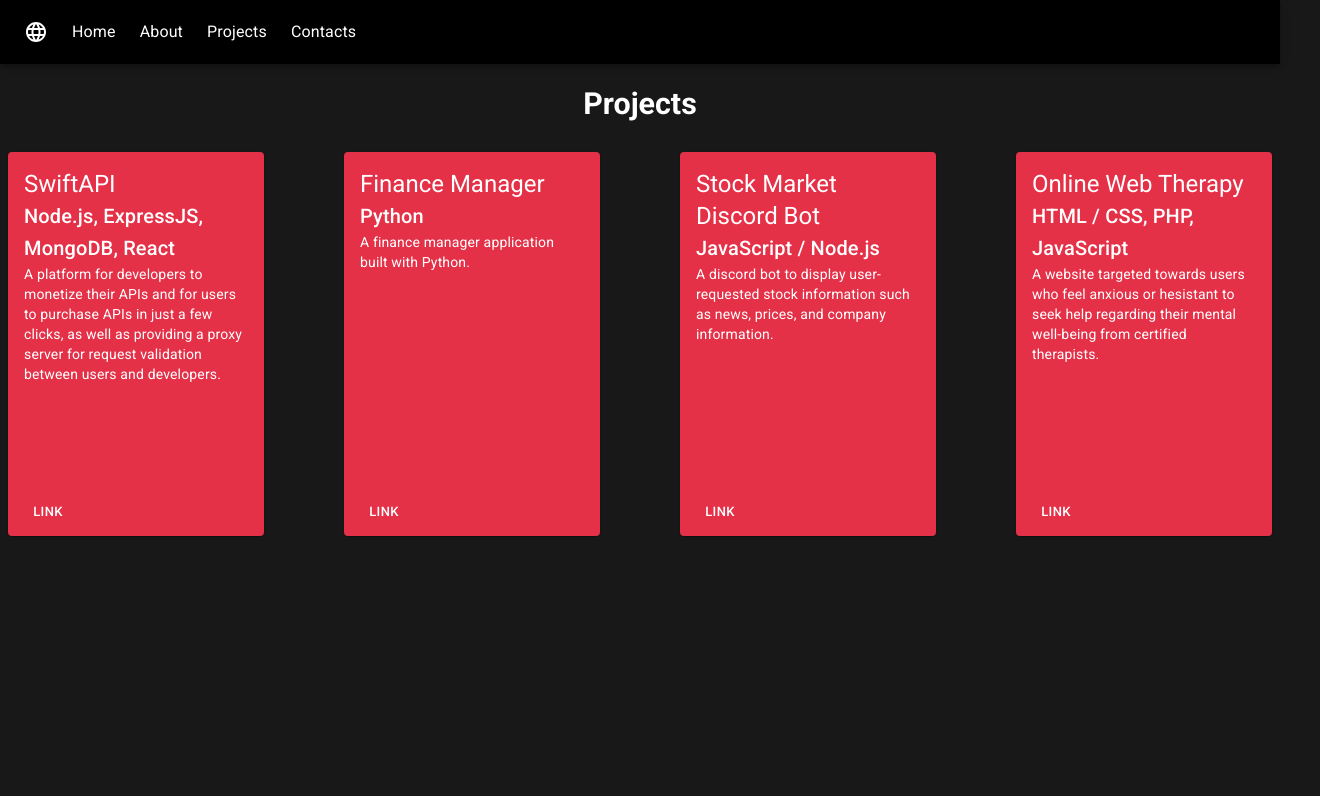
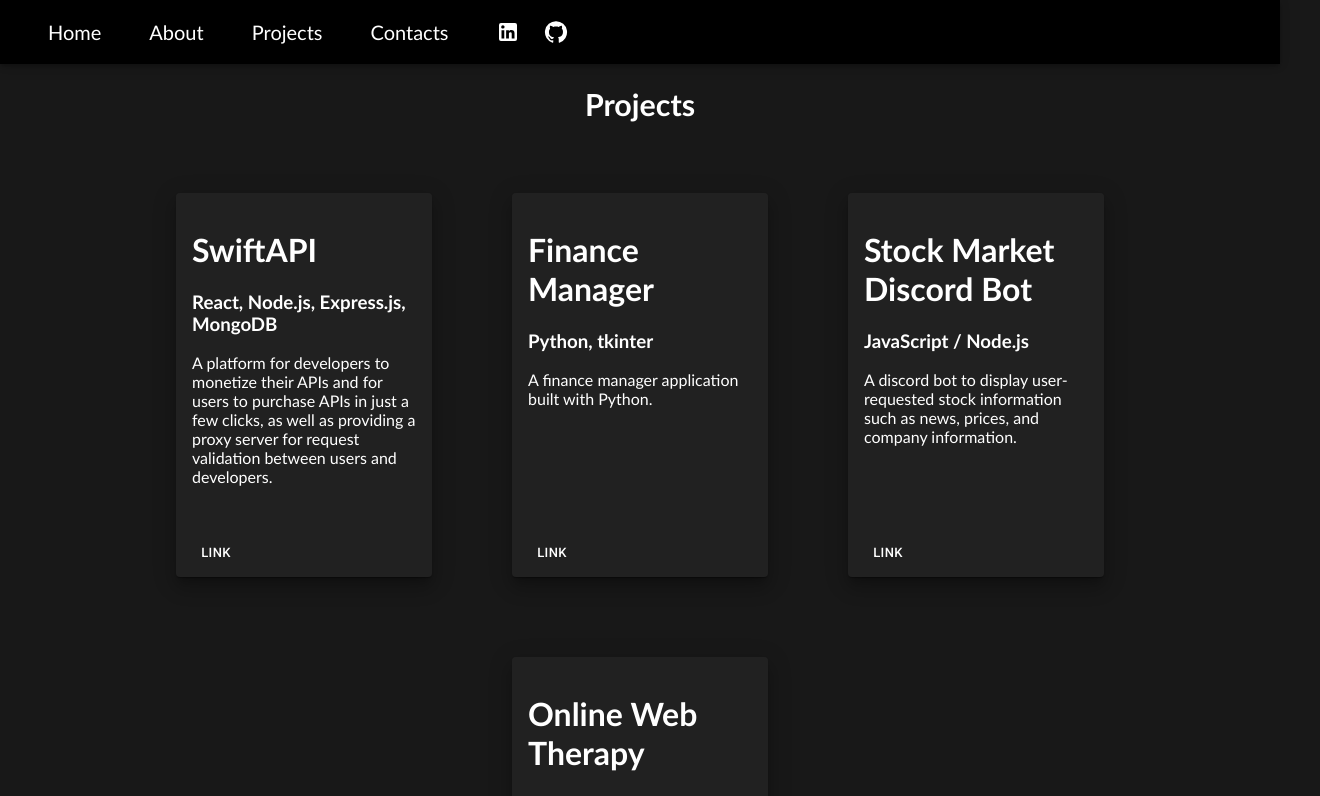
Before and after one commit to setoi1/React-Personal-Portfolio, a React (Create React App) app: page /projects in a window 1280 px wide. Shown: the top 796 px of the page, 1320 px wide, since content can reach past the window. Built offline with nearby package versions, Linux system fonts and the light colour scheme.

Commit message:
updated styling

```diff
--- a/package.json
+++ b/package.json
@@ -4,8 +4,12 @@
   "version": "0.1.0",
   "private": true,
   "dependencies": {
-    "@material-ui/core": "^4.11.3",
+    "@emotion/react": "^11.10.4",
+    "@emotion/styled": "^11.10.4",
+    "@material-ui/core": "^4.12.4",
     "@material-ui/icons": "^4.11.2",
+    "@mui/icons-material": "^5.10.3",
+    "@mui/material": "^5.10.3",
     "@testing-library/jest-dom": "^5.11.4",
     "@testing-library/react": "^11.1.0",
     "@testing-library/user-event": "^12.1.10",
--- a/src/App.css
+++ b/src/App.css
@@ -1,10 +1,14 @@
 body {
-  font-family: 'Roboto';
+  font-family: "Trebuchet MS", 'Futura';
   overflow-x: hidden;
   padding-top: 7vh;
   color: white;
   background-color: #181818;
 }
+
+/*-------------------------/*
+/* Page fade in styling */
+/*-------------------------*/
 
 @keyframes fadeInAnimation {
   0% {
@@ -15,29 +19,41 @@ body {
   }
 }
 
-video {
-  position: fixed;
-  right: 0;
-  bottom: 0;
-  min-width: 100%;
-  min-height: 100%;
-  z-index: -1;
-  opacity: .50;
-}
-
+/*-------------------------/*
+/* Navbar styling */
 /*-------------------------*/
 
 .navbar {
 
 }
   .navbar-nav {
+
     background-color: black;
+  }
+
+    .navbar-navlinks {
+      display: flex;
+    }
+
+      .navbar-icon {
+        padding-left: 48px;
+        padding-right: 24px;
+      }
+
+      .navbar-contacts {
+        display: flex;
+        padding-left: 24px;
+      }
+
+      .navbar-contacts-icons {
+        margin-right: 24px;
       }
 
       .navbar-navlink {
         display: flex;
         align-items: center;
         padding-left: 24px;
+        padding-right: 24px;
         font-size: 20px;
         color: white;
         transition: 250ms;
@@ -49,6 +65,10 @@ video {
         color: rgb(163, 161, 161);
       }
 
+
+
+/*-------------------------*/
+/* Page header styling */
 /*-------------------------*/
 
 .section-header-text {
@@ -63,6 +83,18 @@ video {
 }
 
 /*-------------------------*/
+/* Landing page styling */
+/*-------------------------*/
+
+video {
+  position: fixed;
+  right: 0;
+  bottom: 0;
+  min-width: 100%;
+  min-height: 100%;
+  z-index: -1;
+  opacity: .50;
+}
 
 .landing-page {
   display: flex;
@@ -92,6 +124,8 @@ video {
   }
 
 /*-------------------------*/
+/* About page styling */
+/*-------------------------*/
 
 .about-page {
   display: flex;
@@ -111,6 +145,8 @@ video {
     font-size: 25px;
   }
 
+/*-------------------------*/
+/* Projects page styling */
 /*-------------------------*/
 
 .projects-page {
@@ -156,6 +192,8 @@ video {
             }
 
 /*-------------------------*/
+/* Contacts page styling */
+/*-------------------------*/
 
 .contacts-page {
   display: flex;
@@ -198,6 +236,12 @@ video {
         text-decoration: none;
       }
 
+      .github-icon {
+        padding-right: 2px;
+      }
+
+/*-------------------------*/
+/* Contacts page styling */
 /*-------------------------*/
 
 .footer-section {
@@ -214,8 +258,42 @@ video {
   }
 
 /*-------------------------*/
+/* Media query styling  */
+/*-------------------------*/
 
 @media screen and (max-width: 480px) {
+
+  .navbar-nav {
+    display: flex;
+    justify-content: center;
+  }
+
+  .navbar-main-icon {
+    padding-left: 0;
+    padding-right: 0;
+  }
+
+  .navbar-navlink {
+    display: flex;
+    align-items: center;
+    padding-left: 6px;
+    padding-right: 6px;
+    font-size: 20px;
+    color: white;
+    transition: 250ms;
+    text-decoration: none;
+    cursor: pointer;
+  }
+
+  .navbar-contacts {
+    padding-left: 6px;
+  }
+
+    .navbar-contacts-icons {
+      margin-right: 6px;
+    }
+
+
 
   .landing-page {
     display: flex;
@@ -226,12 +304,14 @@ video {
       margin-top: 50%;
     }
 
+
+
   .about-page {
     display: flex;
     flex-direction: column;
     margin-left: 10%;
     margin-right: 10%;
-    margin-top: 25%;
+    margin-top: 10%;
   }
 
     .about-description {
@@ -294,4 +374,8 @@ video {
         text-decoration: none;
       }
 
+        .contacts-item-link-github {
+          margin-left: 25px;
         }
+
+}
--- a/src/components/About.js
+++ b/src/components/About.js
@@ -1,4 +1,5 @@
 import React from 'react';
+import { Button } from '@material-ui/core';
 
 const About = () => {
   return (
@@ -18,6 +19,10 @@ const About = () => {
           A few of my hobbies include gaming, traveling, and listening to music.
         </p>
       </div>
+      <h1>Click here to check out some of my projects.</h1>
+      <Button variant="contained" href="/projects">
+        HERE
+      </Button>
     </div>
   );
 }
--- a/src/components/Contacts.js
+++ b/src/components/Contacts.js
@@ -1,37 +1,38 @@
 import React from 'react';
-import MailIcon from '@material-ui/icons/Mail';
-import LinkedInIcon from '@material-ui/icons/LinkedIn';
-import GitHubIcon from '@material-ui/icons/GitHub';
+import EmailIcon from '@mui/icons-material/Email';
+import LinkedInIcon from '@mui/icons-material/LinkedIn';
+import GitHubIcon from '@mui/icons-material/GitHub';
 
 const Contacts = () => {
+
+
+
   return (
     <div className="contacts-page">
       <div className="section-header-text">
-        <h3>Contacts</h3>
+        <h3>Connect with me</h3>
       </div>
         <ul className="contacts-list">
           <li className="contacts-list-item">
             <a className="contacts-item-link" href="mailto:i.seto00@gmail.com" rel="noreferrer" target="_blank">
-              <MailIcon />
+              <EmailIcon />
             </a>
-            <a className='contacts-item-link'>
-              i.seto00@gmail.com
-            </a>
+            <h3 className='contacts-item-link'>i.seto00@gmail.com</h3>
           </li>
           <li className="contacts-list-item">
             <a className="contacts-item-link" href="https://www.linkedin.com/in/ianseto" rel="noreferrer" target="_blank">
               <LinkedInIcon />
             </a>
             <a className='contacts-item-link' href="https://www.linkedin.com/in/ianseto" rel="noreferrer" target="_blank">
-              linkedin.com/in/ianseto
+              <h3>linkedin.com/in/ianseto</h3>
             </a>
           </li>
           <li className="contacts-list-item">
             <a className="contacts-item-link" href="https://github.com/setoi1" rel="noreferrer" target="_blank">
-              <GitHubIcon />
+              <GitHubIcon className="github-icon"/>
             </a>
             <a className='contacts-item-link' href="https://github.com/setoi1" rel="noreferrer" target="_blank">
-              github.com/setoi1
+              <h3>github.com/setoi1</h3>
             </a>
           </li>
         </ul>
--- a/src/components/Navbar.js
+++ b/src/components/Navbar.js
@@ -1,26 +1,43 @@
 import React from 'react';
 import { Link } from 'react-router-dom';
-import { AppBar, Toolbar, Typography  } from '@material-ui/core';
-import LanguageIcon from '@material-ui/icons/Language';
+import { AppBar, Toolbar, Typography } from '@material-ui/core';
+import LanguageIcon from '@mui/icons-material/Language';
+import GitHubIcon from '@mui/icons-material/GitHub';
+import LinkedInIcon from '@mui/icons-material/LinkedIn';
 
 const Navbar = () => {
+
+  let mobile = false;
+
+  if (window.innerWidth < 480) {
+    mobile = true;
+  }
 
   return (
     <AppBar className="navbar" color="primary">
       <Toolbar className="navbar-nav">
-        <LanguageIcon className="navbar-icon" />
+        <nav className="navbar-navlinks">
           <Link className="navbar-navlink" to="/">
-          <Typography>Home</Typography>
+            Home
           </Link>
           <Link className="navbar-navlink" to="/about">
-          <Typography>About</Typography>
+            About
           </Link>
           <Link className="navbar-navlink" to="/projects">
-          <Typography>Projects</Typography>
+            Projects
           </Link>
           <Link className="navbar-navlink" to="/contacts">
-          <Typography>Contacts</Typography>
+            Contacts
           </Link>
+          <div className="navbar-contacts">
+            <a className="contacts-item-link" href="linkedin.com/in/ianseto/" rel="noreferrer" target="_blank">
+              <LinkedInIcon className="navbar-contacts-icons" />
+            </a>
+            <a className="contacts-item-link" href="github.com/setoi1" rel="noreferrer" target="_blank">
+              <GitHubIcon className="navbar-contacts-icons" />
+            </a>
+          </div>
+        </nav>
       </Toolbar>
     </AppBar>
   );
--- a/src/components/ProjectCard.js
+++ b/src/components/ProjectCard.js
@@ -1,27 +1,23 @@
 import React from 'react';
-import { Card, CardMedia, CardContent, CardActions, Typography, Button } from '@material-ui/core';
+import { Paper, Card, CardContent, CardActions, Button } from '@material-ui/core';
 
 const ProjectCard = (props) => {
   return (
-    <Card className="project-card-container" style={{backgroundColor: "#e53148"}}>
-      <CardMedia
-        height="128"
-        width="128"
-        image={props.logo}
-      />
+    <Paper elevation={12} style={{backgroundColor: "#212121"}}>
+      <Card className="project-card-container" style={{backgroundColor: "#212121"}}>
         <CardContent style={{color: "white"}}>
-        <Typography variant="h5" component="h5">
+          <h1>
             {props.title}
-        </Typography>
-        <Typography variant="h6" component="h6">
+          </h1>
+          <h2>
             {props.date}
-        </Typography>
-        <Typography variant="h6" component="h6">
+          </h2>
+          <h3>
             {props.techStack}
-        </Typography>
-        <Typography variant="body2" component="p">
+          </h3>
+          <p>
             {props.description}
-        </Typography>
+          </p>
         </CardContent>
         <CardActions className="project-card-actions">
           <Button className="project-card-link-button" size="small" href={props.link} target="_blank" style={{color: "white"}}>
@@ -29,6 +25,7 @@ const ProjectCard = (props) => {
           </Button>
         </CardActions>
       </Card>
+    </Paper>
   );
 }
 
--- a/src/components/Projects.js
+++ b/src/components/Projects.js
@@ -4,29 +4,44 @@ import ProjectCard from './ProjectCard';
 
 const Projects = () => {
 
+  const projects = {
+    "SwiftAPI": {
+      "title": "SwiftAPI",
+      "techStack": [
+        "React",
+        "Node.js",
+        "Express.js",
+        "MongoDB"
+      ],
+      "description": "",
+      "link": "github.com/andrewgalvin/SwiftAPI"
+
+    },
+  }
+
   return (
     <div className="projects-page">
       <div className="section-header-text">
         <h3>Projects</h3>
       </div>
-      <Grid className="projects-container-items" container spacing={10}>
+      <Grid className="projects-container-items" container spacing={10} style={{margin: 0,width: '100%',}}>
         <Grid item>
           <ProjectCard
             title="SwiftAPI"
-            techStack="Node.js, ExpressJS, MongoDB, React"
+            techStack="React, Node.js, Express.js, MongoDB"
             description="
               A platform for developers to monetize their APIs and for users to purchase APIs in just a few clicks,
               as well as providing a proxy server for request validation between users and developers.
             "
-            link="https://github.com/andrewgalvin/SwiftAPI"
+            link="github.com/andrewgalvin/SwiftAPI"
           />
         </Grid>
         <Grid item>
           <ProjectCard
             title="Finance Manager"
-            techStack="Python"
+            techStack="Python, tkinter"
             description="A finance manager application built with Python."
-            link="https://github.com/marinom1/FiMan-Financial_Manager"
+            link="github.com/marinom1/FiMan-Financial_Manager"
           />
         </Grid>
         <Grid item>
@@ -34,7 +49,7 @@ const Projects = () => {
             title="Stock Market Discord Bot"
             techStack="JavaScript / Node.js"
             description="A discord bot to display user-requested stock information such as news, prices, and company information."
-            link="https://github.com/setoi1/Stock-Market-Discord-Bot"
+            link="github.com/setoi1/Stock-Market-Discord-Bot"
           />
         </Grid>
         <Grid item>
@@ -42,7 +57,7 @@ const Projects = () => {
             title="Online Web Therapy"
             techStack="HTML / CSS, PHP, JavaScript"
             description="A website targeted towards users who feel anxious or hesistant to seek help regarding their mental well-being from certified therapists."
-            link="https://github.com/setoi1/Online-Therapy-Forum"
+            link="github.com/setoi1/Online-Therapy-Forum"
           />
         </Grid>
       </Grid>
```
Also changed, not shown: 1 other file (tests, documents, lock files or other folders). Lines whose indentation alone changed are shown as unchanged.
